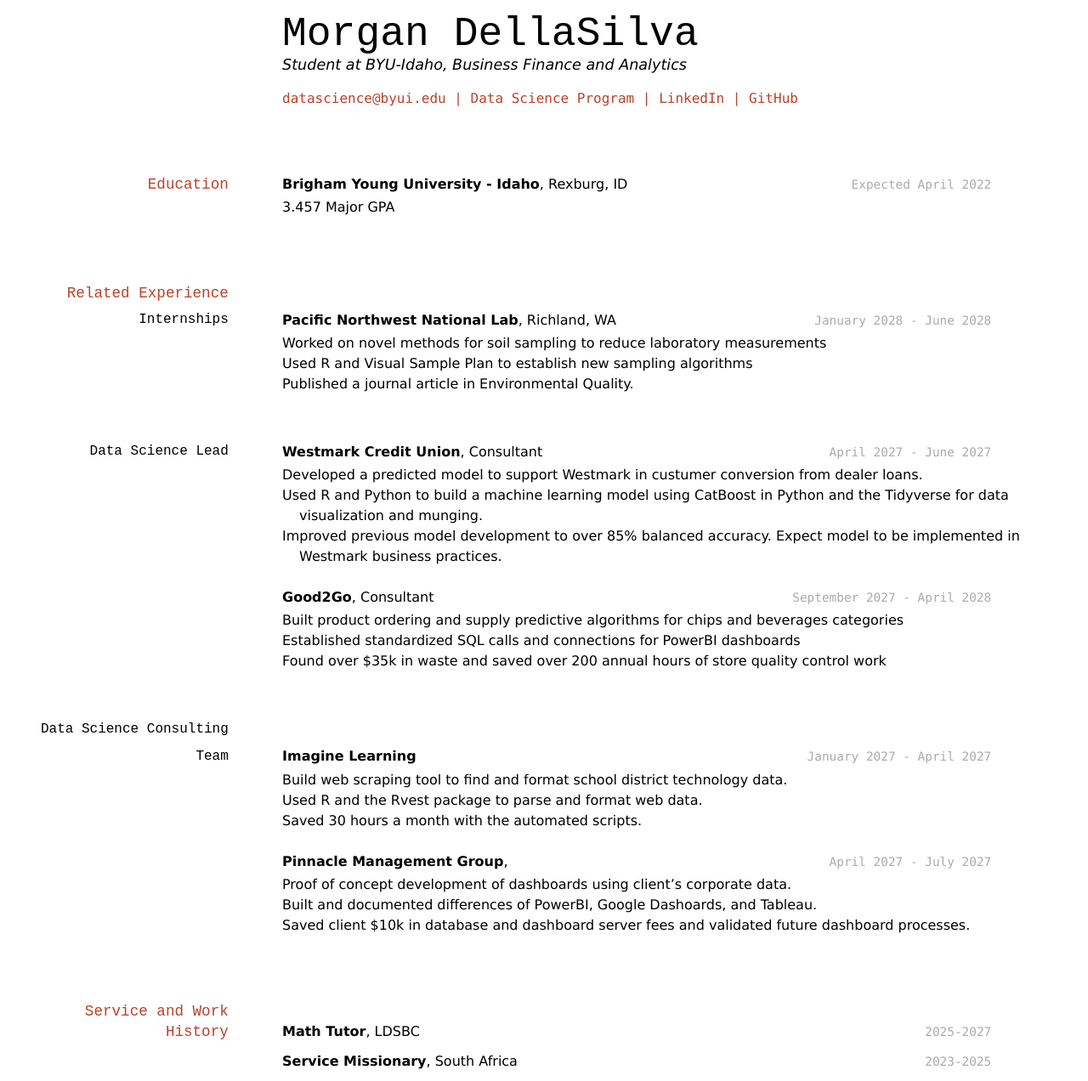
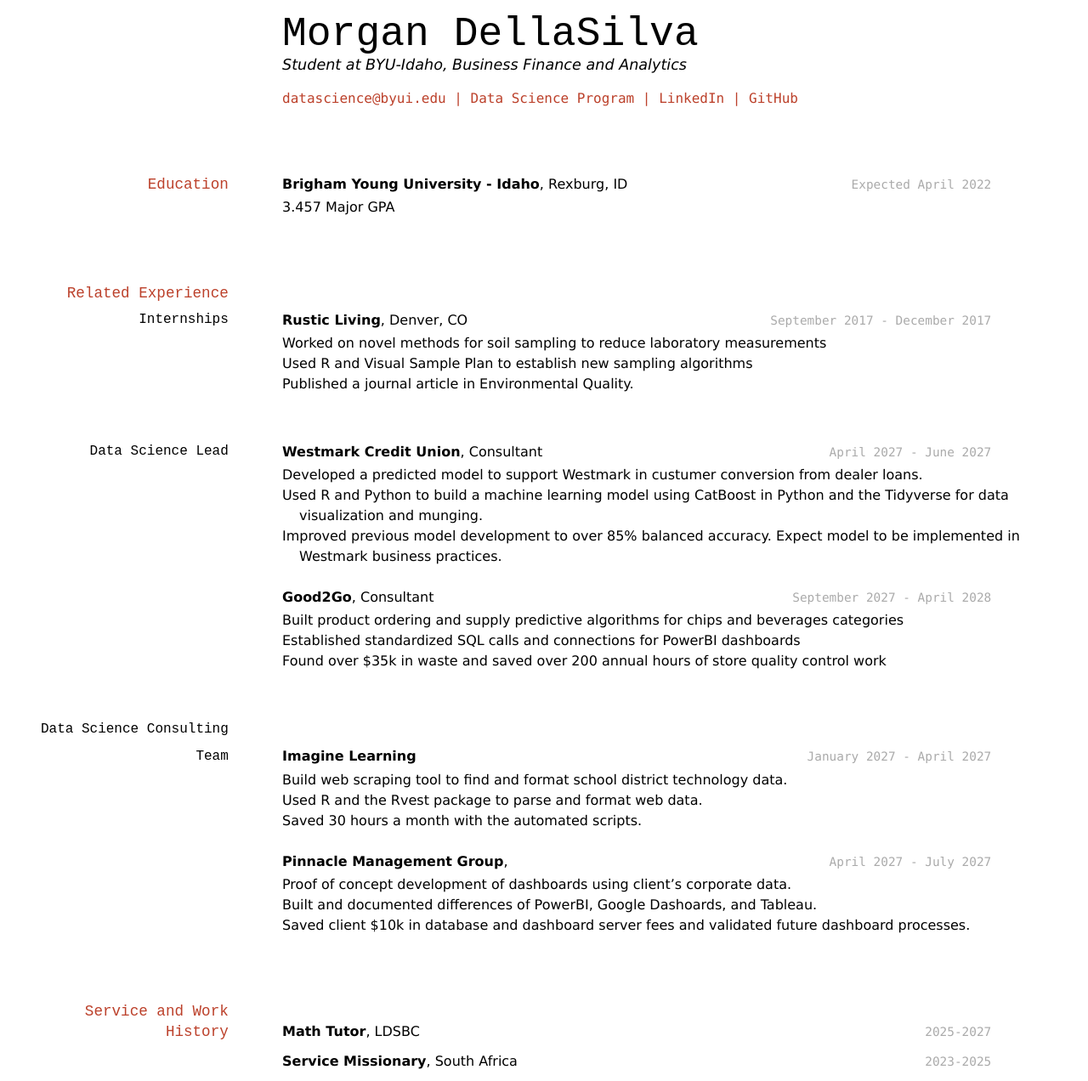
Before and after one commit to byuids-resumes/DELLASILVA-Resume, a Jekyll site: the page built from docs/index.md, in a window 1280 px wide. Shown: the whole page at 85% size. Built offline with Jekyll 4.4.1, drawn with Linux system fonts in a browser that asks for light colours.

Commit message:
Update index.md

```diff
--- a/docs/index.md
+++ b/docs/index.md
@@ -26,8 +26,8 @@ __Brigham Young University - Idaho__, Rexburg, ID
 
 ### Internships
 
-`January 2028 - June 2028`
-__Pacific Northwest National Lab__, Richland, WA
+`September 2017 - December 2017`
+__Rustic Living__, Denver, CO
 
 - Worked on novel methods for soil sampling to reduce laboratory measurements
 - Used R and Visual Sample Plan to establish new sampling algorithms
```
